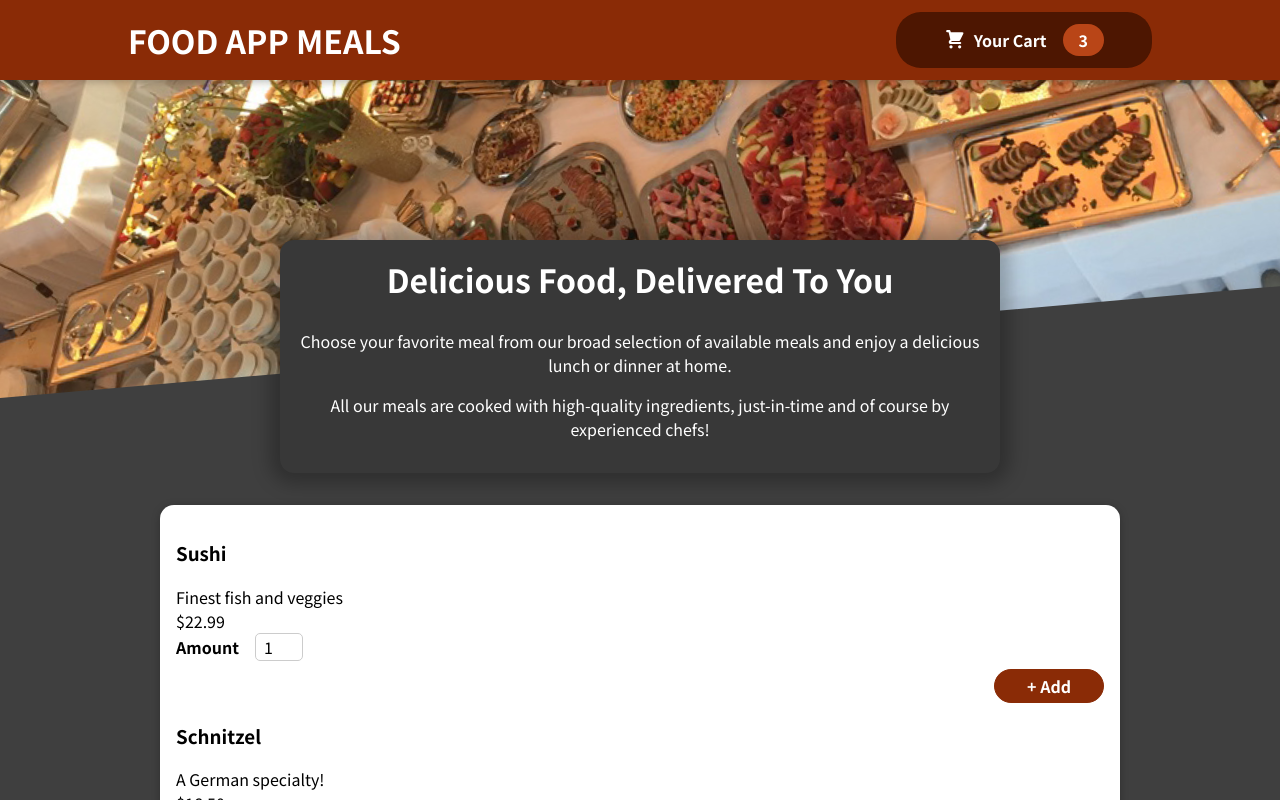
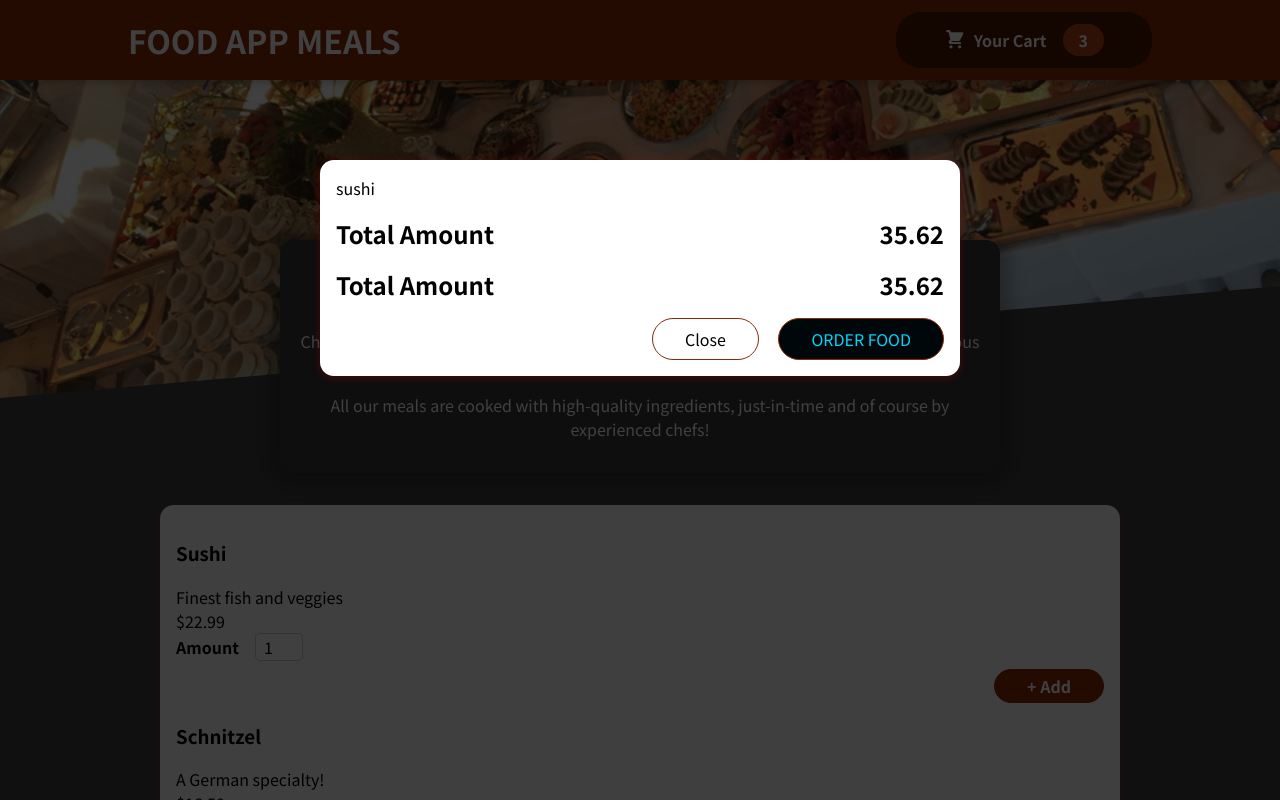
Before and after one commit to Rbravolibtech/FoodApp, a React (Create React App) app: page / in a window 1280 px wide. Shown: the top 800 px of the page. Built offline with nearby package versions, Linux system fonts and the light colour scheme.

Commit message:
added style back to button and added modal

```diff
--- a/public/index.html
+++ b/public/index.html
@@ -28,6 +28,7 @@
 	</head>
 	<body>
 		<noscript>You need to enable JavaScript to run this app.</noscript>
+		<div id="overlays"></div>
 		<div id="root"></div>
 		<!--
       This HTML file is a template.
--- a/src/App.js
+++ b/src/App.js
@@ -1,4 +1,5 @@
 import React, { Fragment } from "react";
+import Cart from "./components/Cart/Cart";
 
 import Header from "./components/Layout/Header";
 import Meals from "./components/meals/Meals";
@@ -6,6 +7,7 @@ import Meals from "./components/meals/Meals";
 function App() {
 	return (
 		<Fragment>
+			<Cart />
 			<Header />
 			<main>
 				<Meals />
--- a/src/components/Cart/Cart.js
+++ b/src/components/Cart/Cart.js
@@ -1,4 +1,5 @@
 import classes from "./Cart.module.css";
+import Modal from "../UI/Modal";
 
 const Cart = (props) => {
 	const cartItems = (
@@ -10,17 +11,22 @@ const Cart = (props) => {
 	);
 
 	return (
-		<div>
+		<Modal>
 			{cartItems}
 			<div className={classes.total}>
 				<span>Total Amount</span>
 				<span>35.62</span>
 			</div>
-			<div className={classes.action}>
-				<button className={classes["button--alt"]}>CLOSE</button>
-				<button className={classes.button}>ORDER</button>
+			<div className={classes.total}>
+				{" "}
+				<span>Total Amount</span> <span>35.62</span>{" "}
+			</div>{" "}
+			<div className={classes.actions}>
+				{" "}
+				<button className={classes["button--alt"]}>Close</button>{" "}
+				<button className={classes.button}>ORDER FOOD</button>{" "}
 			</div>
-		</div>
+		</Modal>
 	);
 };
 
--- a/src/components/Cart/Cart.module.css
+++ b/src/components/Cart/Cart.module.css
@@ -37,10 +37,12 @@
 }
 
 .actions .button--alt {
-	color: #8a2b06;
+	color: #000000;
+
 }
 
 .actions .button {
-	background-color: #8a2b06;
-	color: white;
+	background-color: #00070a;
+	color: rgb(0, 213, 251);
+
 }
--- a/src/components/UI/Card.module.css
+++ b/src/components/UI/Card.module.css
@@ -1,6 +1,6 @@
 .card {
 	padding: 1rem;
-	box-shadow: 0 2px 8px rgba(0, 0, 0, 0.25);
+	box-shadow: 0 2px 8px rgba(246, 6, 6, 0.25);
 	border-radius: 14px;
-	background-color: white;
+	background-color: rgb(253, 251, 251);
 }
--- /dev/null
+++ b/src/components/UI/Modal.js
@@ -0,0 +1,31 @@
+import classes from "./Modal.module.css";
+import { Fragment } from "react";
+import ReactDOM from "react-dom";
+
+const Backdrop = (props) => {
+	return <div className={classes.backdrop} />;
+};
+
+const ModalOverlay = (props) => {
+	return (
+		<div className={classes.modal}>
+			<div className={classes.content}>{props.children}</div>
+		</div>
+	);
+};
+
+const portalElement = document.getElementById("overlays");
+
+const Modal = (props) => {
+	return (
+		<Fragment>
+			{ReactDOM.createPortal(<Backdrop />, portalElement)}
+			{ReactDOM.createPortal(
+				<ModalOverlay>{props.children}</ModalOverlay>,
+				portalElement,
+			)}
+		</Fragment>
+	);
+};
+
+export default Modal;
--- /dev/null
+++ b/src/components/UI/Modal.module.css
@@ -0,0 +1,40 @@
+.backdrop {
+	position: fixed;
+	top: 0;
+	left: 0;
+	width: 100%;
+	height: 100vh;
+	z-index: 20;
+	background-color: rgba(0, 0, 0, 0.75);
+}
+
+.modal {
+	position: fixed;
+	top: 20vh;
+	left: 5%;
+	width: 90%;
+	background-color: white;
+	padding: 1rem;
+	border-radius: 14px;
+	box-shadow: 0 2px 8px rgba(233, 5, 5, 0.25);
+	z-index: 30;
+	animation: slide-down 300ms ease-out forwards;
+}
+
+@media (min-width: 768px) {
+	.modal {
+		width: 40rem;
+		left: calc(50% - 20rem);
+	}
+}
+
+@keyframes slide-down {
+	from {
+		opacity: 0;
+		transform: translateY(-3rem);
+	}
+	to {
+		opacity: 1;
+		transform: translateY(0);
+	}
+}
```
Lines whose indentation alone changed are shown as unchanged.
